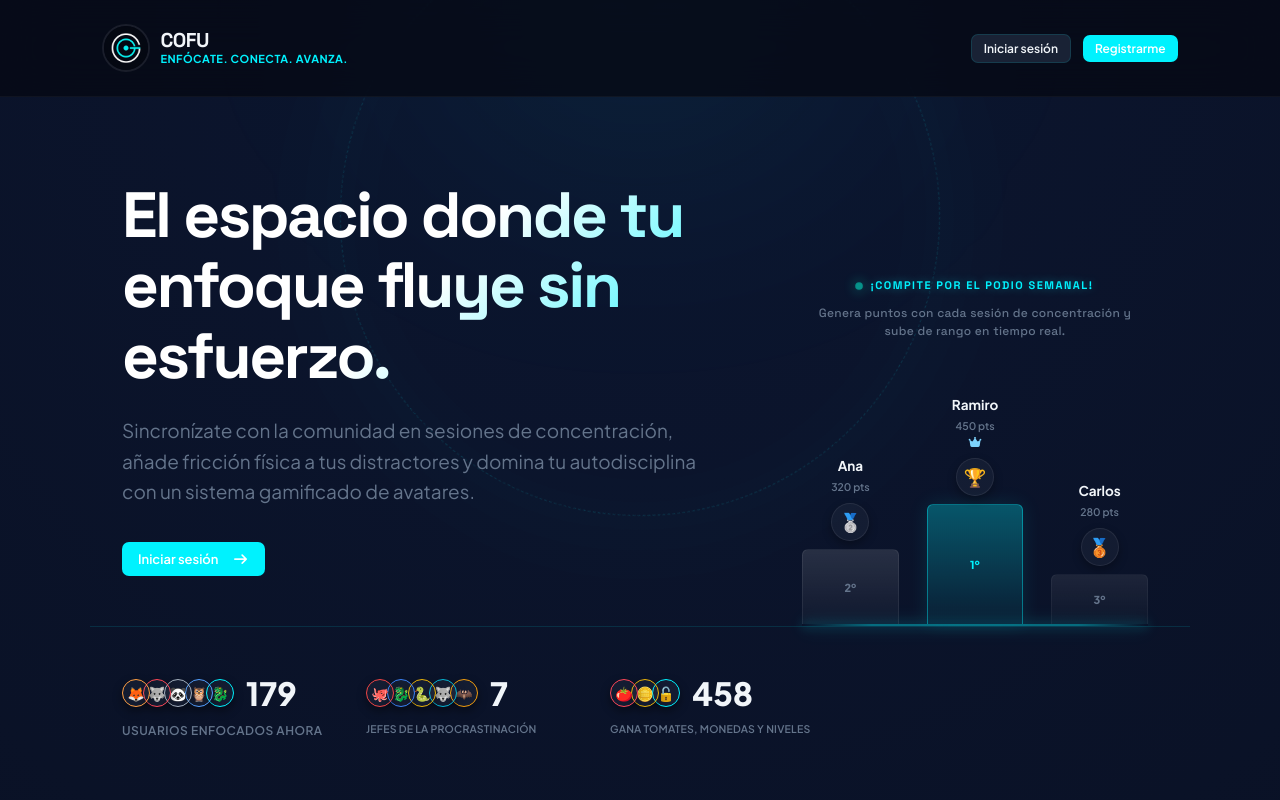
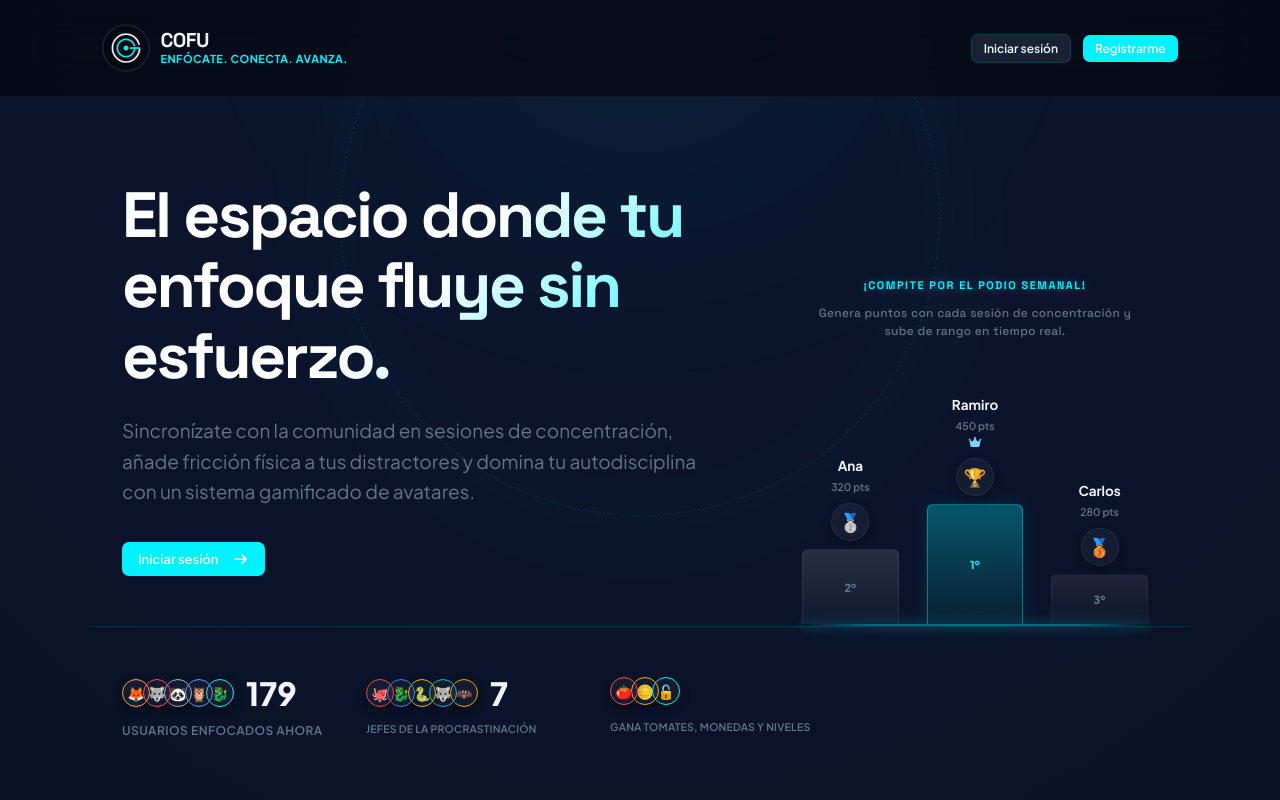
Before and after one commit to rbahena/ProcrastinaComoUnPro, an Angular app: page /landing in a window 1280 px wide. Shown: the top 800 px of the page. Built offline with nearby package versions, Linux system fonts and the light colour scheme.

Commit message:
sjute texto

```diff
--- a/src/app/pages/landing/landing.html
+++ b/src/app/pages/landing/landing.html
@@ -54,7 +54,7 @@
         <div class="hero-hologram-podium">
           <div class="podium-header-hologram" style="flex-direction: column; gap: 4px; align-items: center;">
             <div style="display: flex; align-items: center; gap: 8px;">
-              <span class="pulse-dot-green"></span>
+
               <span>¡COMPITE POR EL PODIO SEMANAL!</span>
             </div>
             <span style="font-size: 12px; color: var(--muted); font-weight: 500; text-shadow: none; letter-spacing: 0.3px; text-transform: none; text-align: center; margin-top: 6px; max-width: 320px; display: inline-block; line-height: 1.5;">
@@ -124,16 +124,13 @@
             </div>
             <span class="num" style="margin: 0; line-height: 1;">7</span>
           </div>
-          <span class="lbl" style="white-space: nowrap; font-size: 10.5px; letter-spacing: 0.2px;">jefes de la procrastinación</span>
+          <span class="lbl" style="white-space: nowrap; font-size: 10.5px; letter-spacing: 0.2px;">Jefes de la procrastinación</span>
         </div>
         <div class="hero-metric-card">
-          <div style="display: flex; align-items: center; gap: 8px; margin-bottom: 6px;">
-            <div class="avatar-stack" style="margin-right: 4px;">
-              <div class="avatar-stack-emoji" style="border-color: #ff4757; z-index: 3;">🍅</div>
-              <div class="avatar-stack-emoji" style="border-color: #eab308; z-index: 2;">🪙</div>
-              <div class="avatar-stack-emoji" style="border-color: #00f2fe; z-index: 1;">🔓</div>
-            </div>
-            <span class="num" style="margin: 0; line-height: 1;">{{ goalsCount() }}</span>
+          <div class="avatar-stack" style="margin-bottom: 8px;">
+            <div class="avatar-stack-emoji" style="border-color: #ff4757; z-index: 3;">🍅</div>
+            <div class="avatar-stack-emoji" style="border-color: #eab308; z-index: 2;">🪙</div>
+            <div class="avatar-stack-emoji" style="border-color: #00f2fe; z-index: 1;">🔓</div>
           </div>
           <span class="lbl" style="white-space: nowrap; font-size: 10.5px; letter-spacing: 0.2px;">Gana tomates, monedas y niveles</span>
         </div>
```
